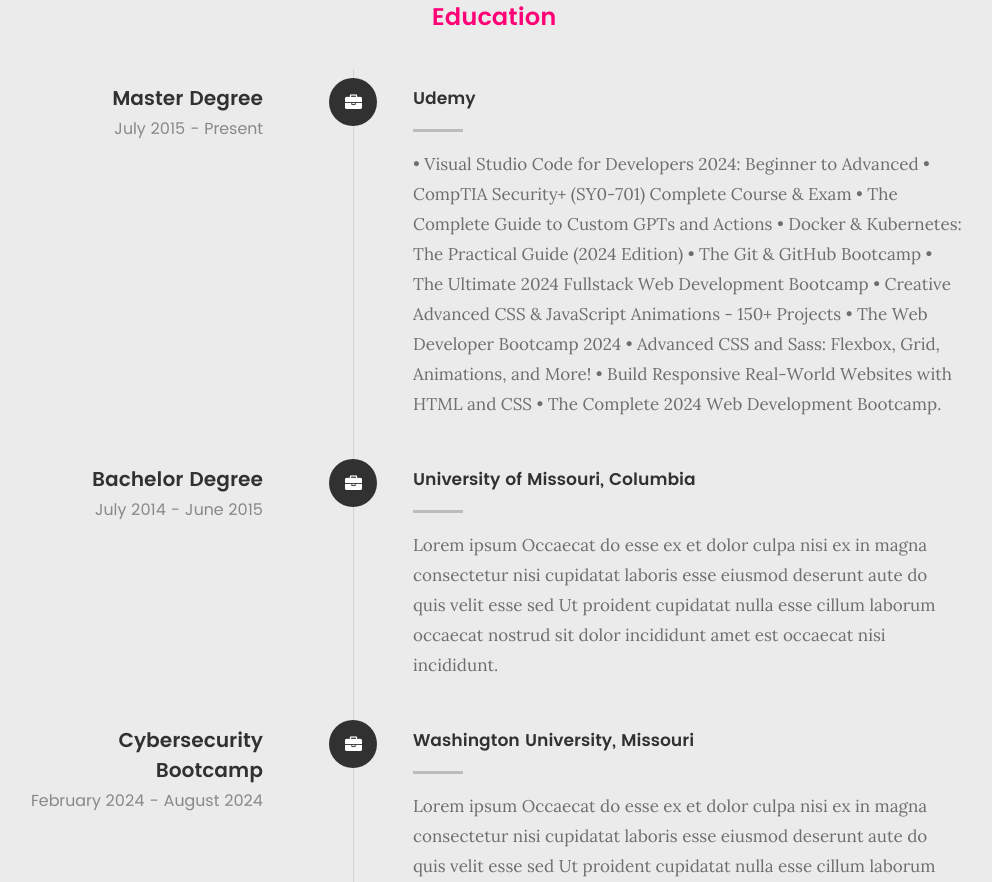
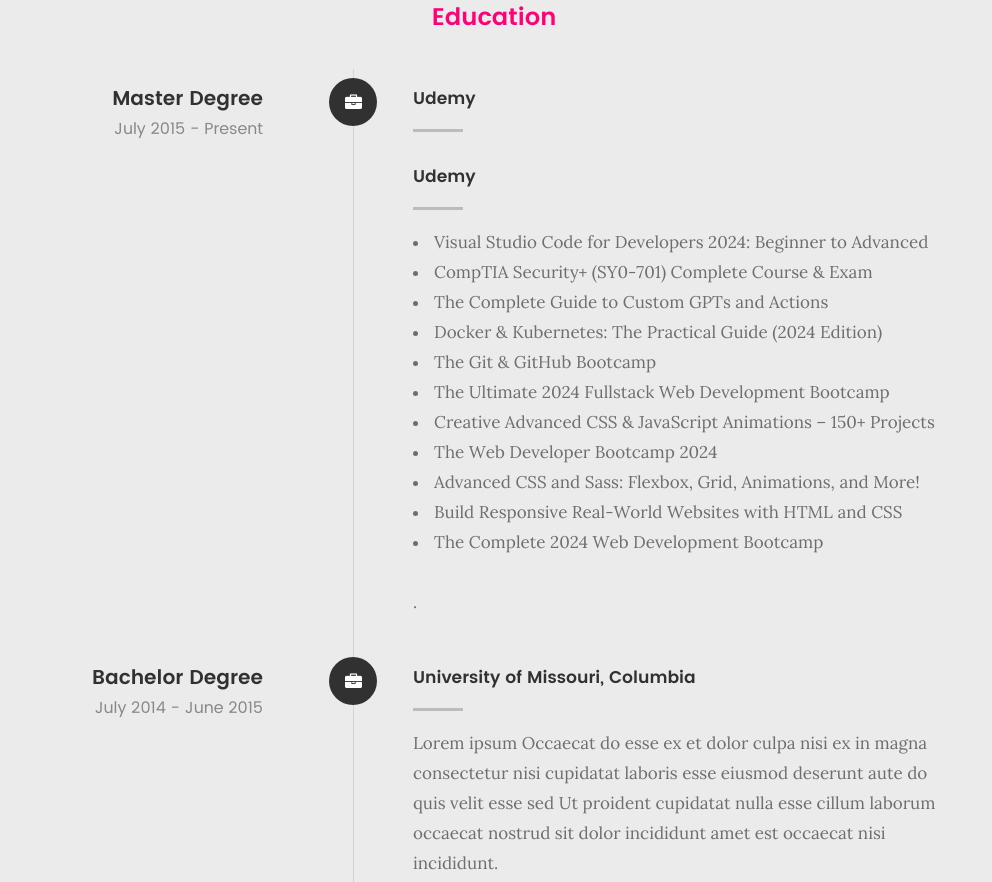
Before and after one commit to ginesthoii/oliviagriffin, a plain HTML site: page index.html in a window 1280 px wide. Shown: the part 3695-4577 px from the top of the page, without its empty margins (146-1138 px from the left). Drawn offline with Linux system fonts and the light colour scheme; files whose address does not match are found by name.

Commit message:
title, bullet spacing change

```diff
--- a/index.html
+++ b/index.html
@@ -334,17 +334,20 @@
 
 							<div class="timeline-content">
 								<h4>Udemy</h4>
-								<p>	•	Visual Studio Code for Developers 2024: Beginner to Advanced
-									•	CompTIA Security+ (SY0-701) Complete Course & Exam
-									•	The Complete Guide to Custom GPTs and Actions
-									•	Docker & Kubernetes: The Practical Guide (2024 Edition)
-									•	The Git & GitHub Bootcamp
-									•	The Ultimate 2024 Fullstack Web Development Bootcamp
-									•	Creative Advanced CSS & JavaScript Animations - 150+ Projects
-									•	The Web Developer Bootcamp 2024
-									•	Advanced CSS and Sass: Flexbox, Grid, Animations, and More!
-									•	Build Responsive Real-World Websites with HTML and CSS
-									•	The Complete 2024 Web Development Bootcamp.</p>
+								<p>	<h4>Udemy</h4>
+									<ul>
+									  <li>Visual Studio Code for Developers 2024: Beginner to Advanced</li>
+									  <li>CompTIA Security+ (SY0-701) Complete Course & Exam</li>
+									  <li>The Complete Guide to Custom GPTs and Actions</li>
+									  <li>Docker & Kubernetes: The Practical Guide (2024 Edition)</li>
+									  <li>The Git & GitHub Bootcamp</li>
+									  <li>The Ultimate 2024 Fullstack Web Development Bootcamp</li>
+									  <li>Creative Advanced CSS & JavaScript Animations – 150+ Projects</li>
+									  <li>The Web Developer Bootcamp 2024</li>
+									  <li>Advanced CSS and Sass: Flexbox, Grid, Animations, and More!</li>
+									  <li>Build Responsive Real-World Websites with HTML and CSS</li>
+									  <li>The Complete 2024 Web Development Bootcamp</li>
+									</ul>.</p>
 							</div>
 
 						</div> <!-- /timeline-block -->
@@ -1140,9 +1143,6 @@
 				<div class="col-eight tab-full">
 					<div class="copyright">
 						<span>© Copyright 2018 </span>
-						<span>Design by <a href="http://www.styleshout.com/">styleshout</a></span>
-						<span>Distributed by <a
-								href="https://themewagon.com/">themewagon</a></span>
 					</div>
 				</div>
 
```
Also changed, not shown: styles.html (+3 -3 lines).
